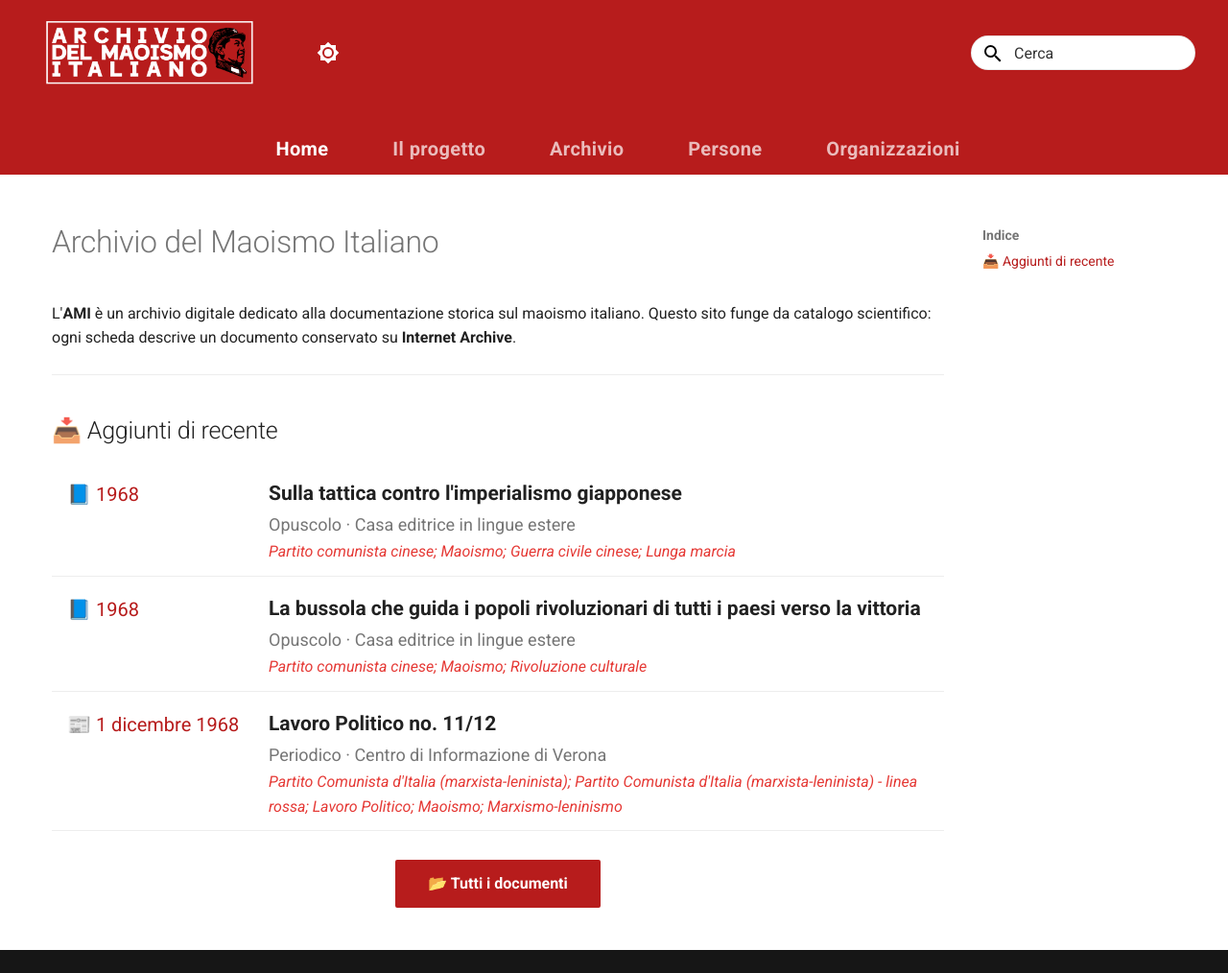
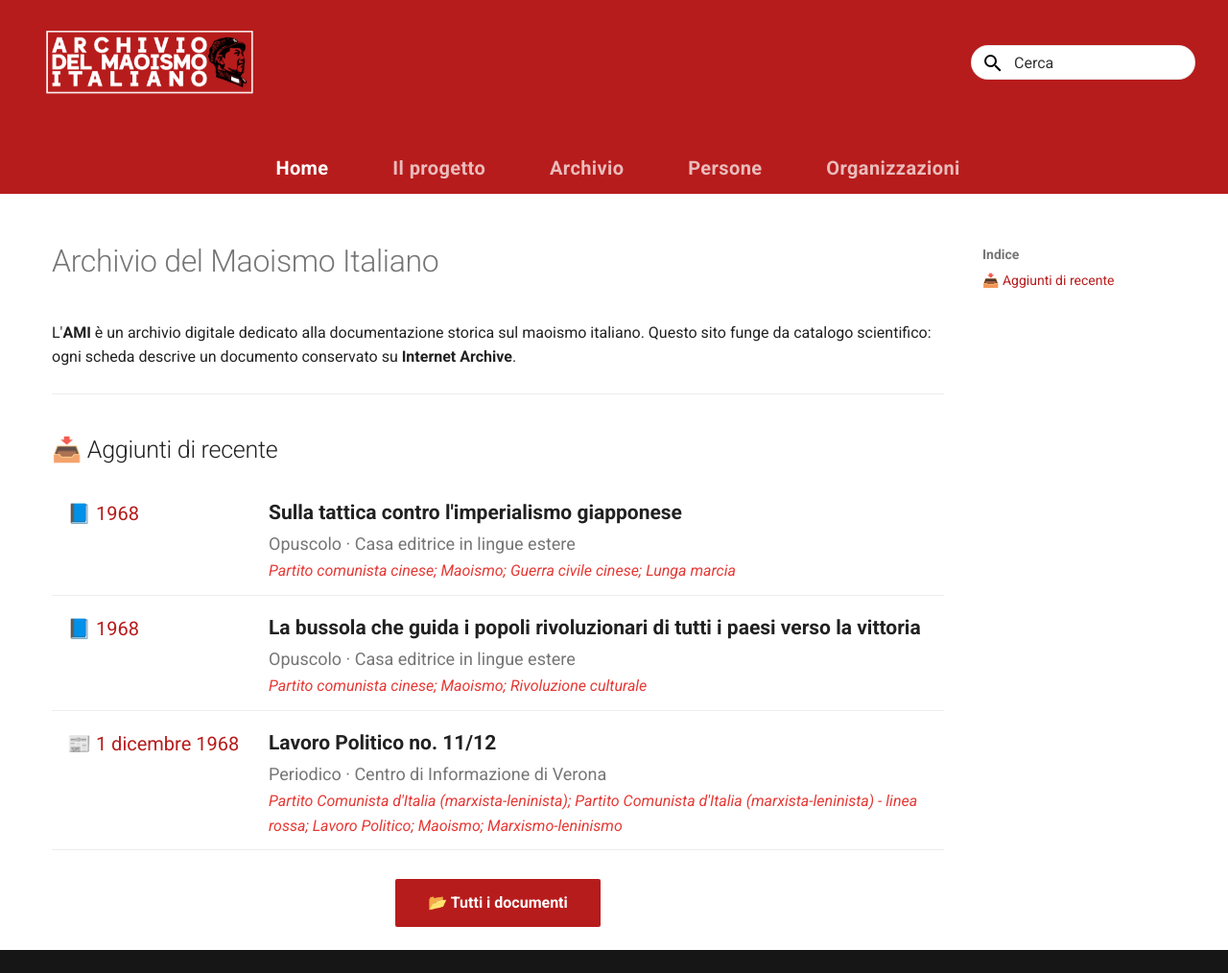
Before and after one commit to AMI-AIM/archivio-maoismo-italiano, an MkDocs documentation site: the page built from docs/index.md, in a window 1280 px wide and 1014 px high. Shown: the whole window at 96% size. Built offline with MkDocs 1.6.1 and Material for MkDocs 9.7.7, drawn with Linux system fonts in a browser that asks for light colours.

Commit message:
Update grafico

```diff
--- a/docs/stylesheets/extra.css
+++ b/docs/stylesheets/extra.css
@@ -53,7 +53,7 @@
    5. LOGO PIÙ GRANDE
    ============================================================ */
 .md-header__button.md-logo img {
-    height: 70px !important;
+    height: 90px !important;
     width: auto;
     max-width: 220px;
     object-fit: contain;
--- a/mkdocs.yml
+++ b/mkdocs.yml
@@ -13,13 +13,9 @@
     - search.highlight
     - navigation.tabs
   palette:
-    # Tema chiaro (default)
     - scheme: default
       primary: red
       accent: red
-      toggle:
-        icon: material/brightness-7
-        name: "Passa al tema scuro"
 
   logo: immagini/logo.png
   favicon: immagini/favicon.png
```
